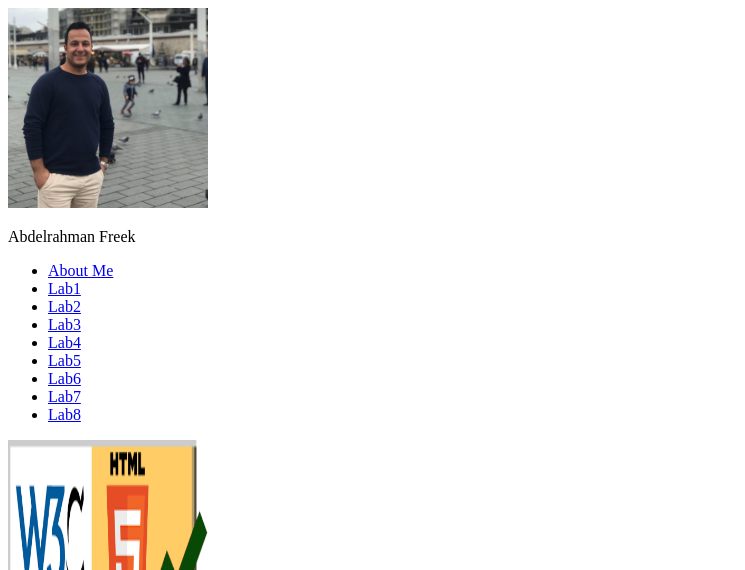
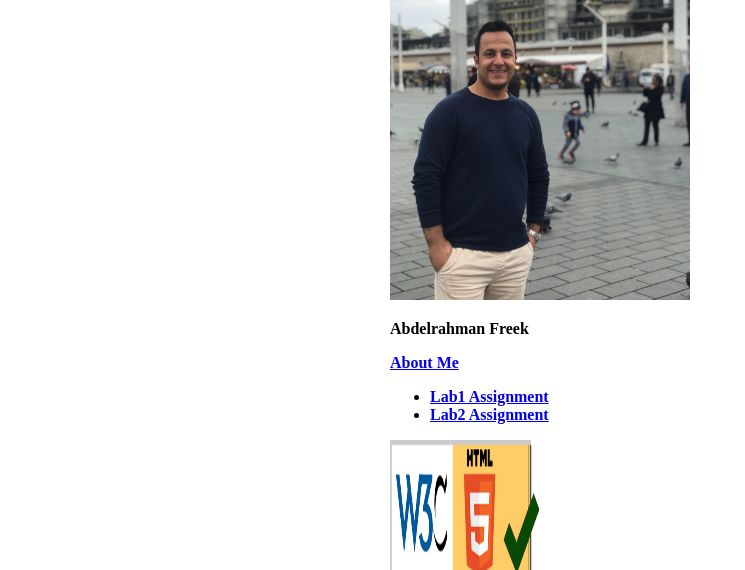
Before and after one commit to Abelrahman89/WAP, a plain HTML site: page index.html in a window 1280 px wide. Shown: the top 570 px of the page, without its empty margins (0-745 px from the left). Drawn offline with Linux system fonts and the light colour scheme.

Commit message:
advanced excerise

```diff
--- a/index.html
+++ b/index.html
@@ -4,6 +4,7 @@
 <head>
     <meta name="charset" content="utf-8">
     <link href="./images/profile.jpg" type="image/jpg" rel="shortcut icon">
+    <link href="./styleindex.css" type="text/css" rel="stylesheet">
 
     <title>Lab1 Assignment</title>
 
@@ -11,24 +12,20 @@
 
 <body>
     <div>
-        <img src="./images/profile.jpg" width="200" height="200" title="Abdelrahman Freek">
+        <img src="./images/profile.jpg" width="300" height="300" title="Abdelrahman Freek">
 
 
         <br>
-        <p>Abdelrahman Freek</p>
+        <p >Abdelrahman Freek</p>
+        <p ><a href="aboutme.html"><span>About Me</span>  </a></p>
         <ul>
-            <li><a href="aboutme.html">About Me  </a></li>
-            <li><a href="#">Lab1 </a></li>
-            <li><a href="#">Lab2 </a></li>
-            <li><a href="#">Lab3 </a></li>
-            <li><a href="#">Lab4 </a></li>
-            <li><a href="#">Lab5 </a></li>
-            <li><a href="#">Lab6 </a></li>
-            <li><a href="#">Lab7 </a></li>
-            <li><a href="#">Lab8 </a></li>
+
+            <li><a href="index.html">Lab1 Assignment</a></li>
+            <li><a href="aboutme.html"><span>Lab2 Assignment</span></a></li>
+
         </ul>
         <a href="https://validator.w3.org/nu/?doc=https://abelrahman89.github.io/wap/">
-            <img src="./images/checker.png" alt="html validator" width="200" height="200" />
+            <img src="./images/checker.png" alt="html validator" width="150" height="150" />
         </a>
     </div>
 </body>
--- /dev/null
+++ b/styleindex.css
@@ -0,0 +1,14 @@
+body{
+    margin: auto;
+
+    font-family: 'Times New Roman', Times, serif;
+    font-weight: bold;
+    font-style: normal;
+    width: 500px;
+
+}
+span:hover{
+    background-color: yellow;
+    font-size: 40px;
+
+}
--- a/styleme.css
+++ b/styleme.css
@@ -1,3 +1,4 @@
+
 .image{
     width: 200px;
     height: 200px;
```
Also changed, not shown: aboutme.html (+36 -9 lines).
